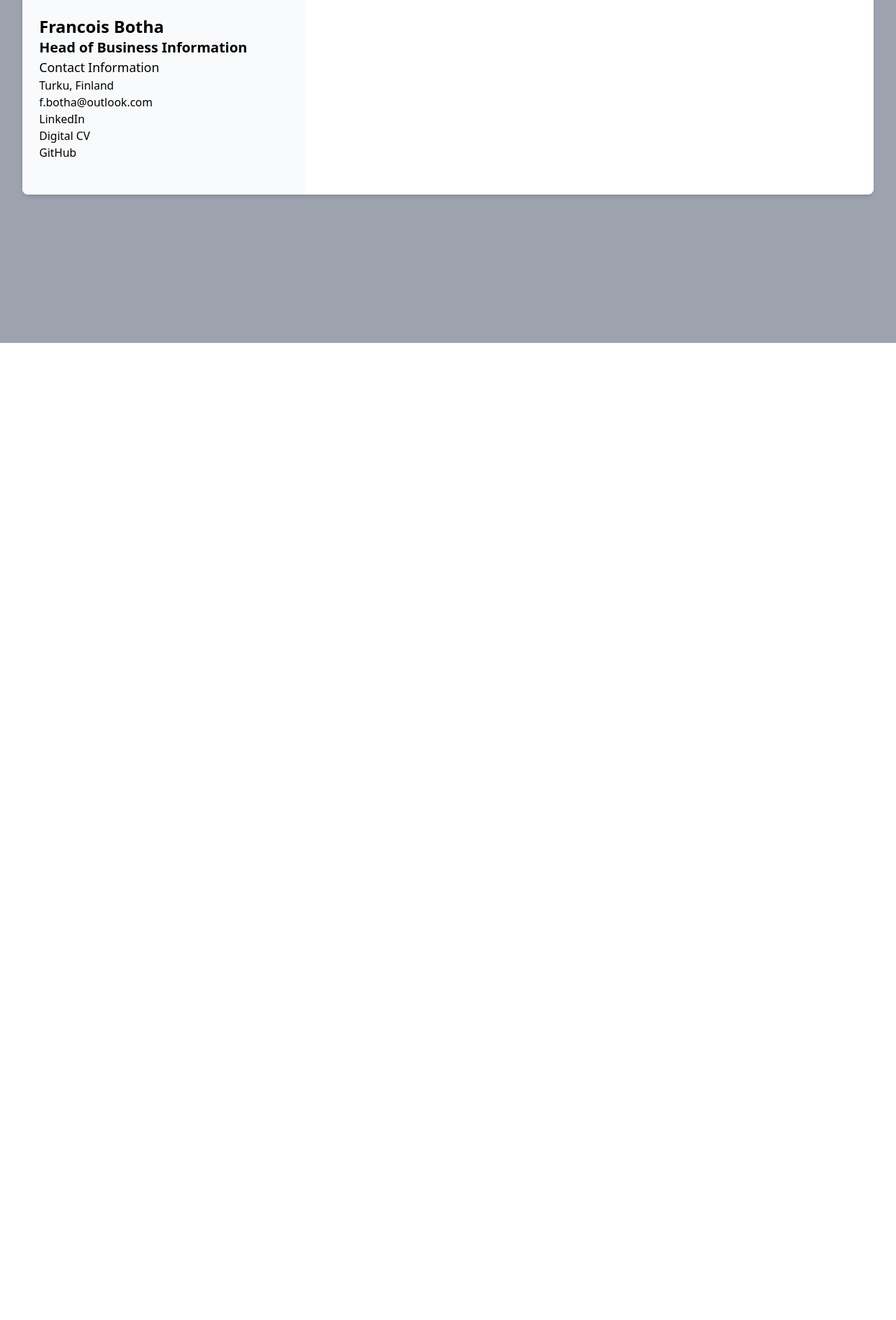
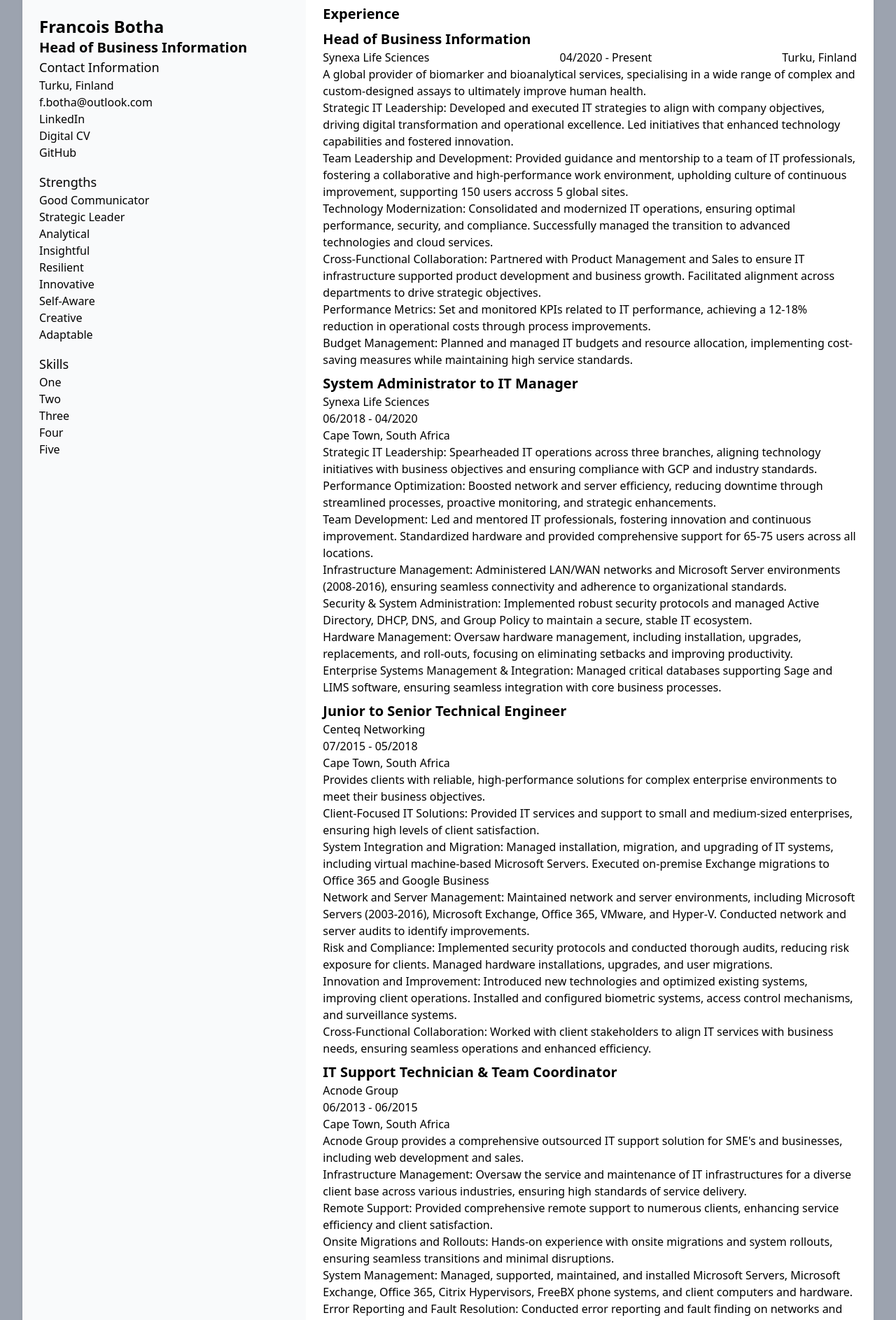
Before and after one commit to FranBotha1990/digital-cv, a Nuxt app: page / in a window 1280 px wide. Shown: the part 310-2196 px from the top of the page at 70% size. Before the commit the page ends 800 px from the top, so only its background shows below. Built offline with nearby package versions, Linux system fonts and the light colour scheme.

Commit message:
Add Responsiveness, Add CV Content, Improve Spacing

```diff
--- a/assets/css/main.css
+++ b/assets/css/main.css
@@ -15,15 +15,15 @@
 }
 
 .main-column-cnt {
-    @apply flex
+    @apply flex flex-col md:flex-row
 }
 
 .left-column-cnt {
-    @apply w-1/3 p-6 bg-gray-50
+    @apply w-full md:w-1/3 p-6 bg-gray-50
 }
 
 .right-column-cnt {
-    @apply w-2/3 p-6
+    @apply w-full md:w-2/3 p-6
 }
 
 .profile-pic {
--- a/pages/index.vue
+++ b/pages/index.vue
@@ -12,12 +12,12 @@
                     <aside class="left-column-cnt">
 
                         <!-- Profile picture -->
-                        <header class="mb-6">
+                        <header class="flex justify-center mb-6">
                             <img src="/assets/img/profile.png" alt="Francois Botha" class="profile-pic">
                         </header>
 
                         <!-- Contact information  -->
-                        <section class="mb-6">
+                        <section class="mb-4">
                             <h1>Francois Botha</h1>
                             <h2>Head of Business Information</h2>
                             <h3>Contact Information</h3>
@@ -31,10 +31,32 @@
                         </section>
 
                         <!-- Strengths section -->
-                        <section class="mb-6"></section>
+                        <section class="mb-4">
+                            <h3>Strengths</h3>
+                            <ul>
+                                <li>Good Communicator</li>
+                                <li>Strategic Leader</li>
+                                <li>Analytical</li>
+                                <li>Insightful</li>
+                                <li>Resilient</li>
+                                <li>Innovative</li>
+                                <li>Self-Aware</li>
+                                <li>Creative</li>
+                                <li>Adaptable</li>
+                            </ul>
+                        </section>
 
                         <!-- Skills section -->
-                        <section class="mb-6"></section>
+                        <section class="mb-4">
+                            <h3>Skills</h3>
+                            <ul>
+                                <li>One</li>
+                                <li>Two</li>
+                                <li>Three</li>
+                                <li>Four</li>
+                                <li>Five</li>
+                            </ul>
+                        </section>
 
                     </aside>
 
@@ -42,49 +64,123 @@
                     <section class="right-column-cnt">
 
                         <!-- Professional titles -->
-                        <section class="mb-6"></section>
+                        <section class="mb-4">
+                            <h3>IT Projects | Operations | Support Services | System Administration | Software Validation</h3>
+                        </section>
 
                         <!-- Profile summary -->
-                        <section class="mb-6">At Synexa Life Sciences, I've led the transformation of our IT infrastructure to meet stringent industry standards, ensuring robust, scalable, and innovative technology systems across five global sites. Leveraging my extensive background in IT operations and commitment to compliance, I've enhanced network reliability, fortified laboratory environments, and driven digital transformation initiatives that position Synexa at the forefront of biomarker and bioanalytical services technology. By implementing a comprehensive cybersecurity framework, orchestrating seamless system integration, and fostering a culture of innovation, we've achieved increase in operational efficiency and a  reduction in technology-related downtime. My strategic alignment of IT investments with business objectives has not only optimized our complex assay processes but also created a global support structure exemplifying security, reliability, and agility - critical pillars for our pioneering work in life sciences.</section>
+                        <section class="mb-4">Seasoned IT professional with over a decade of experience in IT management, technical engineering, and team leadership. I excel at aligning IT strategies with business goals, driving innovation, and ensuring operational excellence. My expertise includes managing complex enterprise environments, maintaining compliance with industry standards, and optimizing system performance. I have a proven track record of leading cross-functional teams, providing comprehensive support, and implementing effective migrations and rollouts. I am skilled in cost-efficient IT operations, risk management, and integrating advanced technologies. My focus is on delivering client-centered solutions, enhancing service delivery, and maintaining robust IT infrastructures across various industries.</section>
 
                         <!-- Work experience container -->
-                        <div class="mb-6">
+                        <div class="mb-4">
 
                             <!-- Job history section 1 -->
-                            <section></section>
+                            <h2 class="mb-2">Experience</h2>
+
+                            <section class="mb-2">
+                                <h2>Head of Business Information</h2>
+                                <div class="flex justify-between">
+                                    <p>Synexa Life Sciences</p>
+                                    <p>04/2020 - Present</p>
+                                    <p>Turku, Finland</p>
+                                </div>
+                                <p>A global provider of biomarker and bioanalytical services, specialising in a wide range of complex and custom-designed assays to ultimately improve human health.</p>
+                                <ul>
+                                    <li>Strategic IT Leadership: Developed and executed IT strategies to align with company objectives, driving digital transformation and operational excellence. Led initiatives that enhanced technology capabilities and fostered innovation.</li>
+                                    <li>Team Leadership and Development: Provided guidance and mentorship to a team of IT professionals, fostering a collaborative and high-performance work environment, upholding culture of continuous improvement, supporting 150 users accross 5 global sites.</li>
+                                    <li>Technology Modernization: Consolidated and modernized IT operations, ensuring optimal performance, security, and compliance. Successfully managed the transition to advanced technologies and cloud services.</li>
+                                    <li>Cross-Functional Collaboration: Partnered with Product Management and Sales to ensure IT infrastructure supported product development and business growth. Facilitated alignment across departments to drive strategic objectives.</li>
+                                    <li>Performance Metrics: Set and monitored KPIs related to IT performance, achieving a 12-18% reduction in operational costs through process improvements.</li>
+                                    <li>Budget Management: Planned and managed IT budgets and resource allocation, implementing cost-saving measures while maintaining high service standards.</li>
+                                </ul>
+                            </section>
 
                             <!-- Job history section 2 -->
-                            <section></section>
+                            <section class="mb-2">
+                                <h2>System Administrator to IT Manager</h2>
+                                <div>
+                                    <p>Synexa Life Sciences</p>
+                                    <p>06/2018 - 04/2020</p>
+                                    <p>Cape Town, South Africa</p>
+                                </div>
+                                <ul>
+                                    <li>Strategic IT Leadership: Spearheaded IT operations across three branches, aligning technology initiatives with business objectives and ensuring compliance with GCP and industry standards.</li>
+                                    <li>Performance Optimization: Boosted network and server efficiency, reducing downtime through streamlined processes, proactive monitoring, and strategic enhancements.</li>
+                                    <li>Team Development: Led and mentored IT professionals, fostering innovation and continuous improvement. Standardized hardware and provided comprehensive support for 65-75 users across all locations.</li>
+                                    <li>Infrastructure Management: Administered LAN/WAN networks and Microsoft Server environments (2008-2016), ensuring seamless connectivity and adherence to organizational standards.</li>
+                                    <li>Security & System Administration: Implemented robust security protocols and managed Active Directory, DHCP, DNS, and Group Policy to maintain a secure, stable IT ecosystem.</li>
+                                    <li>Hardware Management: Oversaw hardware management, including installation, upgrades, replacements, and roll-outs, focusing on eliminating setbacks and improving productivity.</li>
+                                    <li>Enterprise Systems Management & Integration: Managed critical databases supporting Sage and LIMS software, ensuring seamless integration with core business processes.</li>
+                                </ul>
+                            </section>
 
                             <!-- Job history section 3 -->
-                            <section></section>
+                            <section class="mb-2">
+                                <h2>Junior to Senior Technical Engineer</h2>
+                                <div>
+                                    <p>Centeq Networking</p>
+                                    <p>07/2015 - 05/2018</p>
+                                    <p>Cape Town, South Africa</p>
+                                </div>
+                                <p>Provides clients with reliable, high-performance solutions for complex enterprise environments to meet their business objectives.</p>
+                                <ul>
+                                    <li>Client-Focused IT Solutions: Provided IT services and support to small and medium-sized enterprises, ensuring high levels of client satisfaction.</li>
+                                    <li>System Integration and Migration: Managed installation, migration, and upgrading of IT systems, including virtual machine-based Microsoft Servers. Executed on-premise Exchange migrations to Office 365 and Google Business</li>
+                                    <li>Network and Server Management: Maintained network and server environments, including Microsoft Servers (2003-2016), Microsoft Exchange, Office 365, VMware, and Hyper-V. Conducted network and server audits to identify improvements.</li>
+                                    <li>Risk and Compliance: Implemented security protocols and conducted thorough audits, reducing risk exposure for clients. Managed hardware installations, upgrades, and user migrations.</li>
+                                    <li>Innovation and Improvement: Introduced new technologies and optimized existing systems, improving client operations. Installed and configured biometric systems, access control mechanisms, and surveillance systems.</li>
+                                    <li>Cross-Functional Collaboration: Worked with client stakeholders to align IT services with business needs, ensuring seamless operations and enhanced efficiency.</li>
+                                </ul>
+                            </section>
 
                             <!-- Job history section 4 -->
-                            <section></section>
+                            <section class="mb-2">
+                                <h2>IT Support Technician & Team Coordinator</h2>
+                                <div>
+                                    <p>Acnode Group</p>
+                                    <p>06/2013 - 06/2015</p>
+                                    <p>Cape Town, South Africa</p>
+                                </div>
+                                <p>Acnode Group provides a comprehensive outsourced IT support solution for SME's and businesses, including web development and sales.</p>
+                                <ul>
+                                    <li>Infrastructure Management: Oversaw the service and maintenance of IT infrastructures for a diverse client base across various industries, ensuring high standards of service delivery.</li>
+                                    <li>Remote Support: Provided comprehensive remote support to numerous clients, enhancing service efficiency and client satisfaction.</li>
+                                    <li>Onsite Migrations and Rollouts: Hands-on experience with onsite migrations and system rollouts, ensuring seamless transitions and minimal disruptions.</li>
+                                    <li>System Management: Managed, supported, maintained, and installed Microsoft Servers, Microsoft Exchange, Office 365, Citrix Hypervisors, FreeBX phone systems, and client computers and hardware.</li>
+                                    <li>Error Reporting and Fault Resolution: Conducted error reporting and fault finding on networks and servers, ensuring timely resolution to maintain optimal system performance.</li>
+                                    <li>Team Management: Led a team of five onsite and call-out engineers, ensuring timely responses and resolutions for maintenance schedules, support calls, and installations.</li>
+                                    <li>Contract Management: Maintained and serviced Service Level Agreements (SLA) and ADHOC client contracts, ensuring compliance and client satisfaction.</li>
+                                </ul>
+                            </section>
 
                         </div>
 
                         <!-- Education section -->
-                        <section class="mb-6"></section>
+                        <section class="mb-4"></section>
 
                         <!-- Certificates section -->
-                        <section class="mb-6"></section>
+                        <section class="mb-4"></section>
 
                     </section>
 
                 </div>
+
+                <!-- Footer information -->
+                <footer>
+                    <div>
+                        <p class="text-center">&copy; Francois Botha {{ currentYear }} </p>
+                    </div>
+                </footer>
+
             </article>
-
-            <!-- Footer information -->
-            <footer></footer>
-
         </div>
-
-
     </main>
 </template>
 
 <script setup>
+
+    // Get current year
+    const currentYear = ref(new Date().getFullYear())
 
 </script>
 
```
